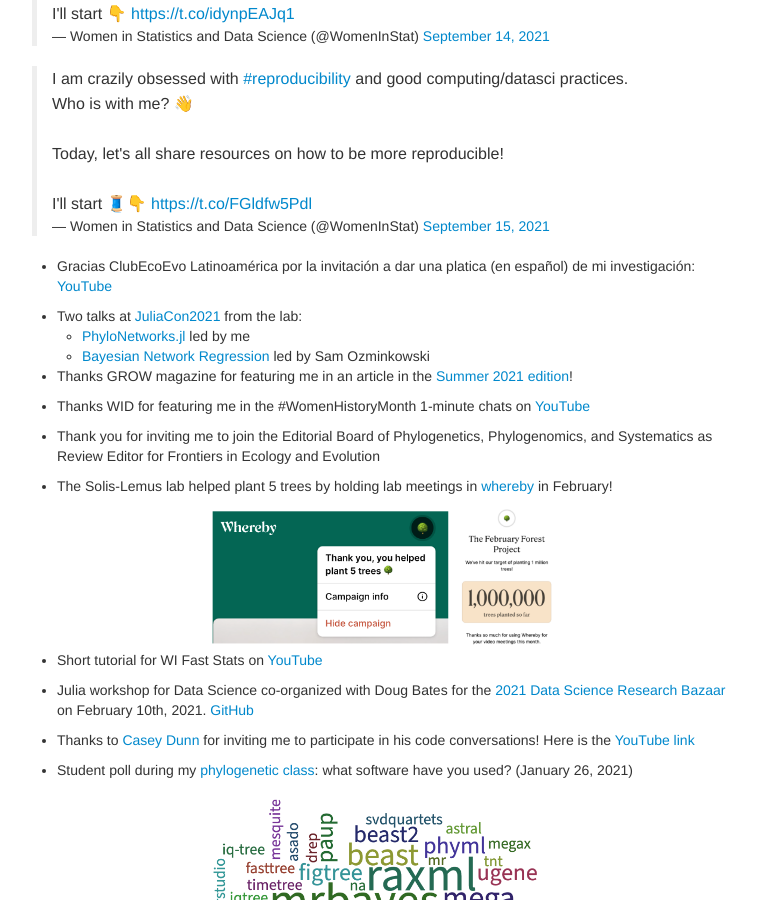
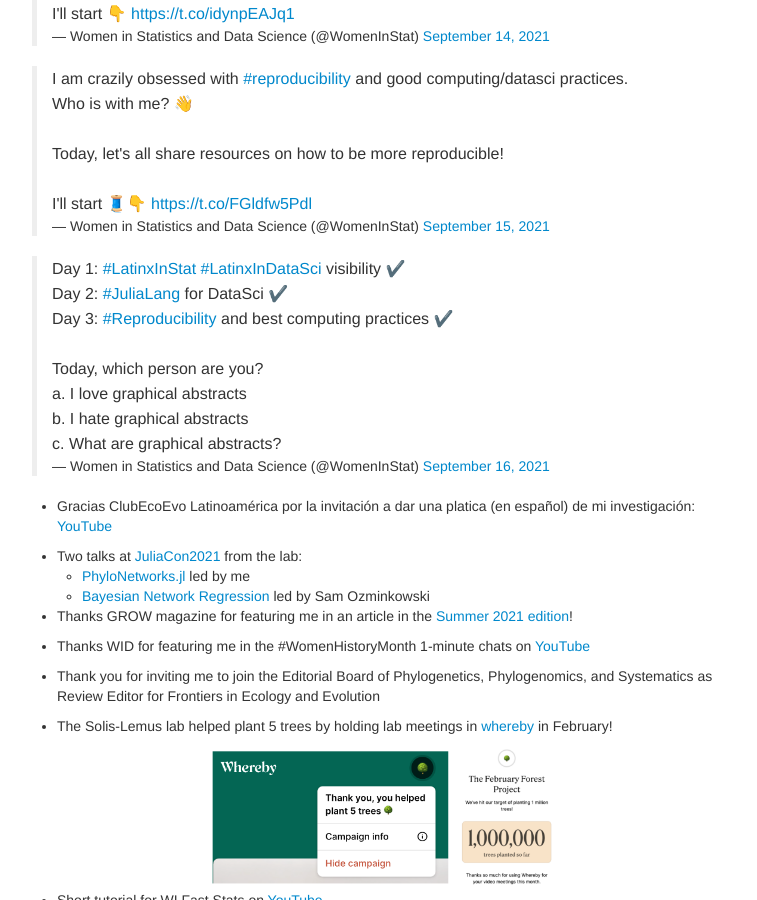
Before and after one commit to solislemuslab/solislemuslab.github.io, a Jekyll site: the page built from pages/news.md, in a window 1280 px wide and 900 px high, scrolled down 796 px. Shown: the whole window, without its empty margins (258-1015 px from the left). Built offline with Jekyll 4.4.1, drawn with Linux system fonts in a browser that asks for light colours; comment, search, counter and statistics services are not loaded.

Commit message:
tweet sci comm

```diff
--- a/pages/news.md
+++ b/pages/news.md
@@ -19,6 +19,8 @@
 
 
 <blockquote class="twitter-tweet"><p lang="en" dir="ltr">I am crazily obsessed with <a href="https://twitter.com/hashtag/reproducibility?src=hash&amp;ref_src=twsrc%5Etfw">#reproducibility</a> and good computing/datasci practices.<br>Who is with me? 👋<br><br>Today, let&#39;s all share resources on how to be more reproducible!<br><br>I&#39;ll start 🧵👇 <a href="https://t.co/FGldfw5Pdl">https://t.co/FGldfw5Pdl</a></p>&mdash; Women in Statistics and Data Science (@WomenInStat) <a href="https://twitter.com/WomenInStat/status/1438157250762264577?ref_src=twsrc%5Etfw">September 15, 2021</a></blockquote> <script async src="https://platform.twitter.com/widgets.js" charset="utf-8"></script>
+
+<blockquote class="twitter-tweet"><p lang="en" dir="ltr">Day 1: <a href="https://twitter.com/hashtag/LatinxInStat?src=hash&amp;ref_src=twsrc%5Etfw">#LatinxInStat</a> <a href="https://twitter.com/hashtag/LatinxInDataSci?src=hash&amp;ref_src=twsrc%5Etfw">#LatinxInDataSci</a> visibility ✔️<br>Day 2: <a href="https://twitter.com/hashtag/JuliaLang?src=hash&amp;ref_src=twsrc%5Etfw">#JuliaLang</a> for DataSci ✔️<br>Day 3: <a href="https://twitter.com/hashtag/Reproducibility?src=hash&amp;ref_src=twsrc%5Etfw">#Reproducibility</a> and best computing practices ✔️<br><br>Today, which person are you?<br>a. I love graphical abstracts<br>b. I hate graphical abstracts<br>c. What are graphical abstracts?</p>&mdash; Women in Statistics and Data Science (@WomenInStat) <a href="https://twitter.com/WomenInStat/status/1438502731983949832?ref_src=twsrc%5Etfw">September 16, 2021</a></blockquote> <script async src="https://platform.twitter.com/widgets.js" charset="utf-8"></script>
 
 - Gracias ClubEcoEvo Latinoamérica por la invitación a dar una platica (en español) de mi investigación: [YouTube](https://www.youtube.com/watch?v=PKXf1W4bocQ)
 
```
